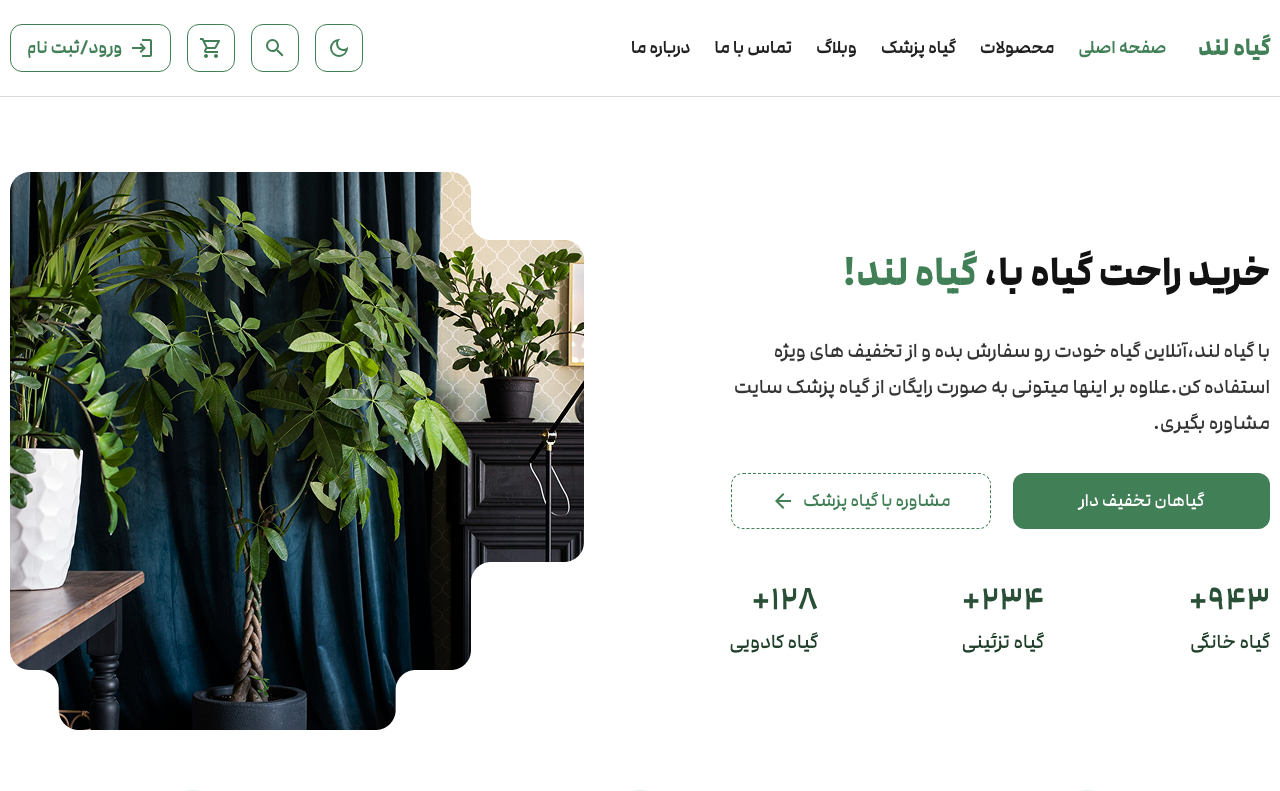
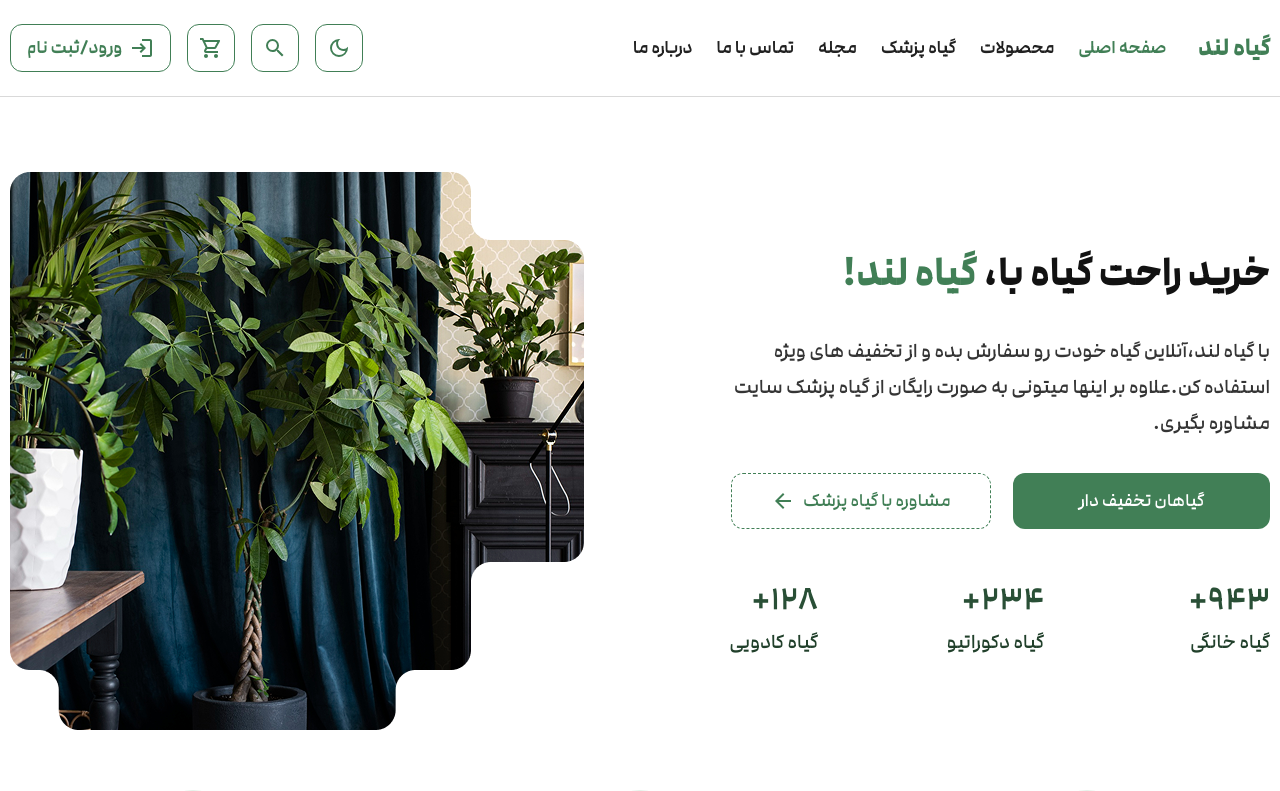
Before and after one commit to alisadeghi192/nextjs-full-stack-ecommerce-giahland, a Next.js app: page / in a window 1280 px wide. Shown: the top 791 px of the page. Built offline with nearby package versions, Linux system fonts and the light colour scheme.

Commit message:
refactor: renameblog and decorative tab

```diff
--- a/src/app/(public)/page.tsx
+++ b/src/app/(public)/page.tsx
@@ -24,7 +24,7 @@ export default function Home() {
       <ProductSlider title="گیاهان آپارتمانی" products={indoorLatest} link="/products?category=indoor&sort=newest&view=grid"/>
       <BlogSlider posts={latestPosts} title="آخرین مقالات" link="/blog" />
       <PlantDoctorServices />
-      <ProductSlider title="گیاهان تزئینی" products={decorationLatest} link="/products?category=decoration&sort=newest&view=grid" />
+      <ProductSlider title="گیاهان دکوراتیو" products={decorationLatest} link="/products?category=decoration&sort=newest&view=grid" />
       <BlogSlider posts={mostViewedPosts} title="پربازدید ترین مقالات" link="/blog?sort=most_viewed&page=1"/>
       <ProductSlider title="گیاهان کادویی" products={giftLatest} link="/products?category=gift&sort=newest&view=grid"/>
     </main>
--- a/src/components/features/landing/HeroSection.tsx
+++ b/src/components/features/landing/HeroSection.tsx
@@ -36,7 +36,7 @@ const HeroSection = () => {
         </div>
         <div className="font-modam flex gap-x-12 max-md:gap-x-2">
           <HeroStatsItem end={943} label="گیاه خانگی" />
-          <HeroStatsItem end={234} label="گیاه تزئینی" />
+          <HeroStatsItem end={234} label="گیاه دکوراتیو" />
           <HeroStatsItem end={128} label="گیاه کادویی" />
         </div>
       </div>
--- a/src/components/shared/layout/public/Footer.tsx
+++ b/src/components/shared/layout/public/Footer.tsx
@@ -70,7 +70,7 @@ export default function Footer() {
           </div>
           <div className="flex basis-46 flex-col gap-y-2 max-xl:basis-40 max-sm:w-1/3">
             <h5 className="text-neutral10 border-Border max-xs:text-[12px] border-b pb-2 text-xl/7 font-semibold max-md:text-base">
-              تزئینی
+              دکوراتیو
             </h5>
             <div className="flex flex-col gap-y-2">
               <Link
--- a/src/lib/constants/breadcrumb.ts
+++ b/src/lib/constants/breadcrumb.ts
@@ -6,6 +6,6 @@ export const breadcrumbNameMap: Record<string, string> = {
   care: "نگهداری",
   health: "آفت‌ها و بیماری‌ها",
   gift : "کادویی",
-  decoration : "تزئینی",
+  decoration : "دکوراتیو",
   indoor : "آپارتمانی"
 };
--- a/src/lib/constants/nav.ts
+++ b/src/lib/constants/nav.ts
@@ -2,7 +2,7 @@ export const navLinks = [
   { text: "صفحه اصلی", href: "/" },
   { text: "محصولات", href: "/products" },
   { text: "گیاه پزشک", href: "/plant-doctor" },
-  { text: "وبلاگ", href: "/blog" },
+  { text: "مجله", href: "/blog" },
   { text: "تماس با ما", href: "/contact-us" },
   { text: "درباره ما", href: "/about-us" },
 ];
--- a/src/lib/constants/products.ts
+++ b/src/lib/constants/products.ts
@@ -1,7 +1,7 @@
 export const productTabs = [
   { id: "all", label: "همه" },
   { id: "indoor", label: "آپارتمانی" },
-  { id: "decoration", label: "تزئینی" },
+  { id: "decoration", label: "دکوراتیو" },
   { id: "gift", label: "کادویی" },
   { id: "discounted", label: "تخفیف دار" },
 ];
```
Also changed, not shown: src/app/(public)/products/[category]/[slug]/page.tsx (+0 -9 lines).
